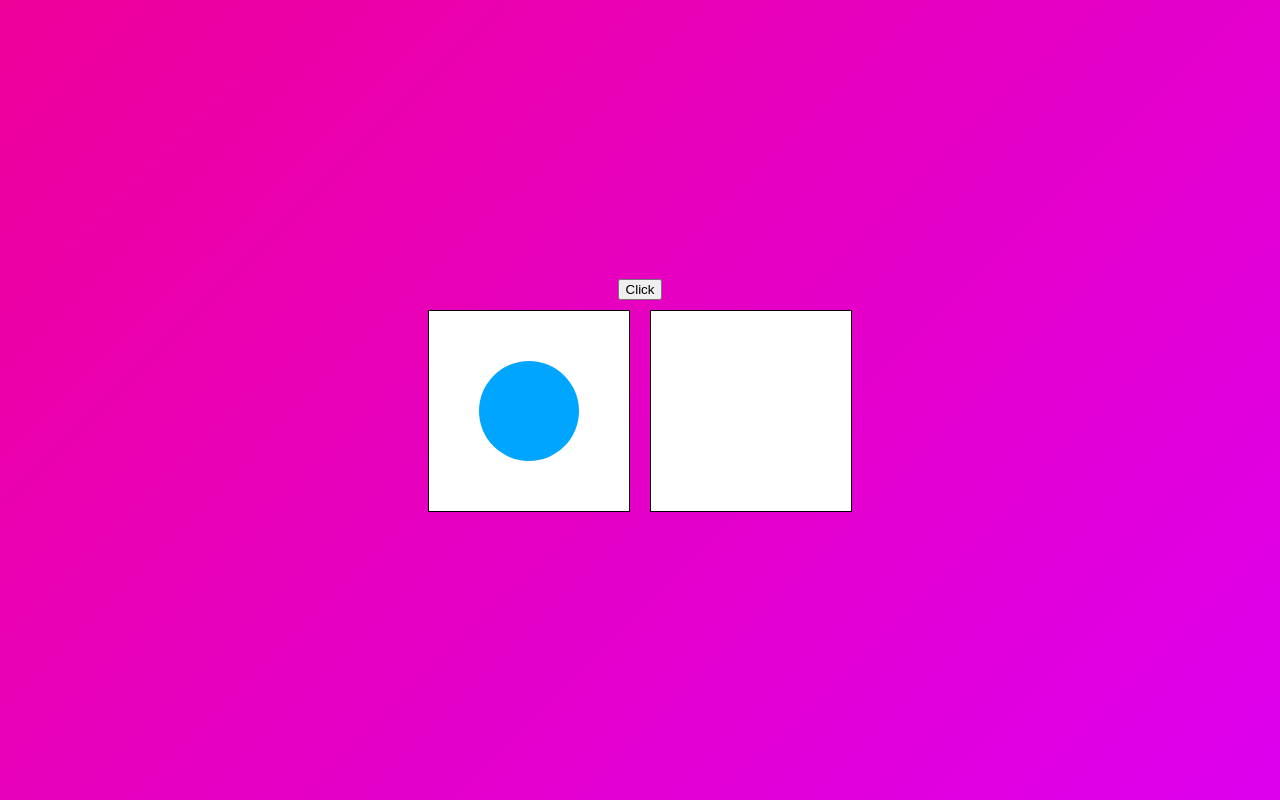
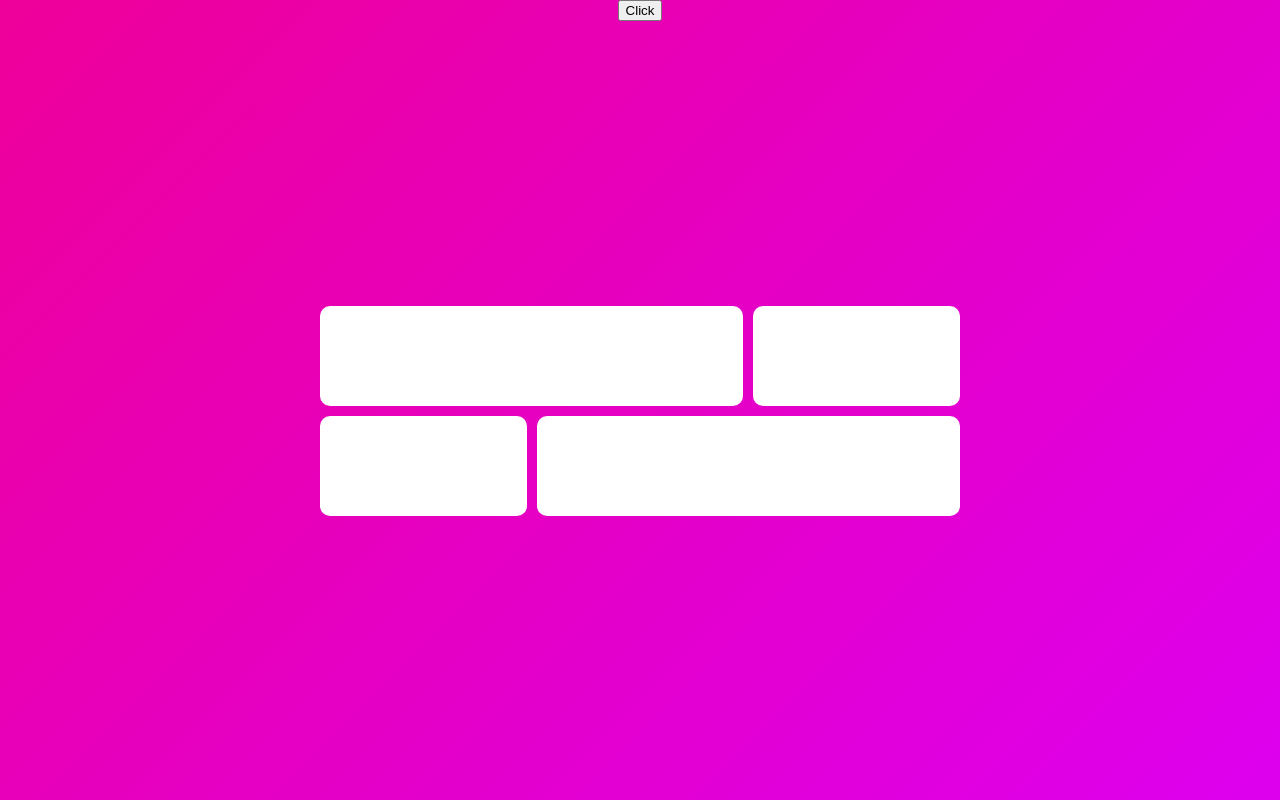
Before and after one commit to heysunny612/nomad-react-master, a React (Vite) app: page / in a window 1280 px wide. Built offline with nearby package versions, Linux system fonts and the light colour scheme.

Commit message:
layout Animation

```diff
--- a/src/App.tsx
+++ b/src/App.tsx
@@ -8,6 +8,7 @@ import Svg from './components/Svg';
 import { useState } from 'react';
 import Slider from './components/Slider';
 import Layout from './components/Layout';
+import Project from './components/Project';
 
 const Container = styled(motion.div)`
   color: black;
@@ -62,7 +63,8 @@ function App() {
       </AnimatePresence>
       <button onClick={toggle}>Click</button>
       {/* <Slider /> */}
-      <Layout />
+      {/* <Layout /> */}
+      <Project />
     </Container>
   );
 }
--- /dev/null
+++ b/src/components/Project.tsx
@@ -0,0 +1,73 @@
+import { AnimatePresence, Variants, motion } from 'framer-motion';
+import { useState } from 'react';
+import styled from 'styled-components';
+
+const Wrapper = styled(motion.div)`
+  position: relative;
+  width: 100vw;
+  height: 100vh;
+  background-color: transparent;
+  display: flex;
+  justify-content: center;
+  align-items: center;
+`;
+const Grid = styled.div`
+  display: grid;
+  grid-template-columns: repeat(3, 1fr);
+  width: 50vw;
+  gap: 10px;
+  div:first-child,
+  div:last-child {
+    grid-column: span 2;
+  }
+`;
+const Box = styled(motion.div)`
+  height: 100px;
+  background-color: #fff;
+  border-radius: 10px;
+`;
+const Overlay = styled(motion.div)`
+  width: 100%;
+  height: 100%;
+
+  position: absolute;
+  top: 0;
+  left: 0;
+  display: flex;
+  justify-content: center;
+  align-items: center;
+`;
+
+const overlay: Variants = {
+  initial: { backgroundColor: 'rgba(0, 0, 0, 0)' },
+  visible: { backgroundColor: 'rgba(0, 0, 0, 0.5)' },
+  leaving: { backgroundColor: 'rgba(0, 0, 0, 0)' },
+};
+export default function Project() {
+  const [id, setId] = useState<null | number>(null);
+  return (
+    <Wrapper>
+      <Grid>
+        {[1, 2, 3, 4].map((i) => (
+          <Box onClick={() => setId(i)} layoutId={i + ''} key={i} />
+        ))}
+      </Grid>
+      <AnimatePresence mode='wait'>
+        {id ? (
+          <Overlay
+            onClick={() => setId(null)}
+            initial='initial'
+            animate='visible'
+            exit='leaving'
+            variants={overlay}
+          >
+            <Box
+              style={{ width: '400px', height: '200px' }}
+              layoutId={id + ''}
+            />
+          </Overlay>
+        ) : null}
+      </AnimatePresence>
+    </Wrapper>
+  );
+}
```
